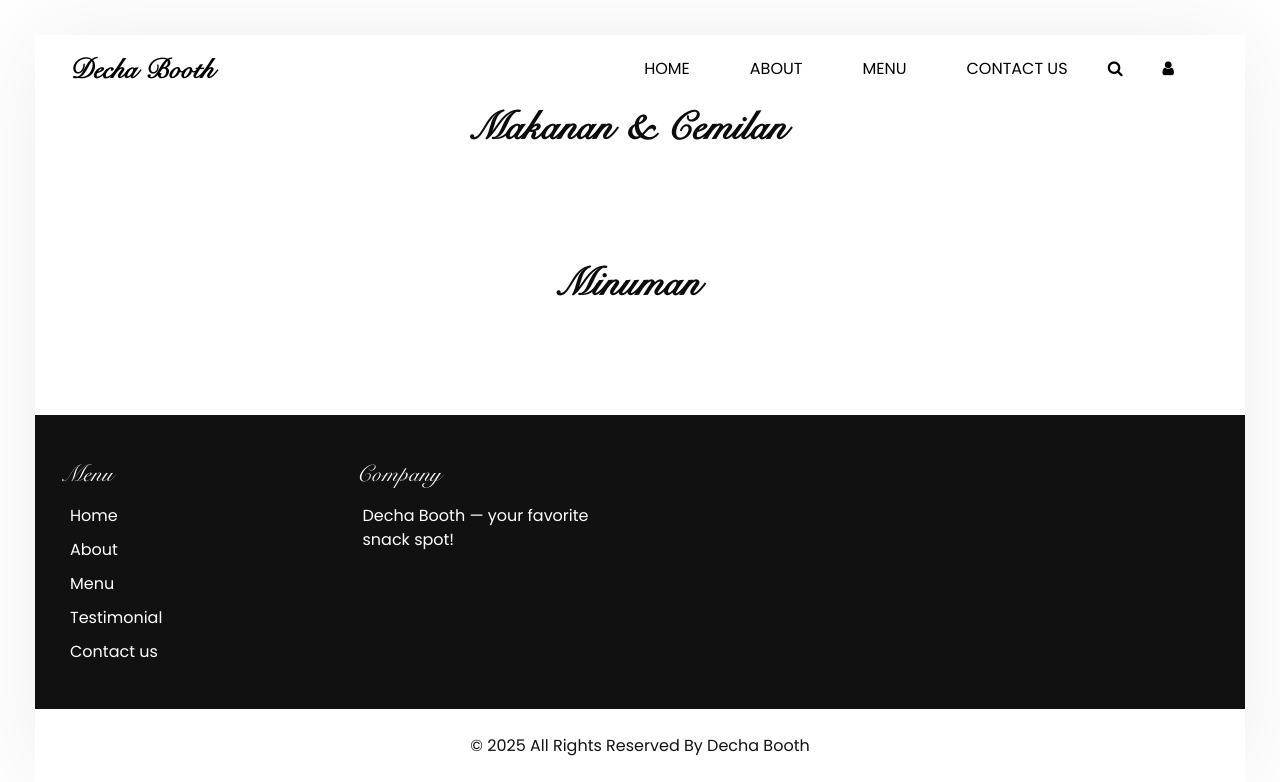
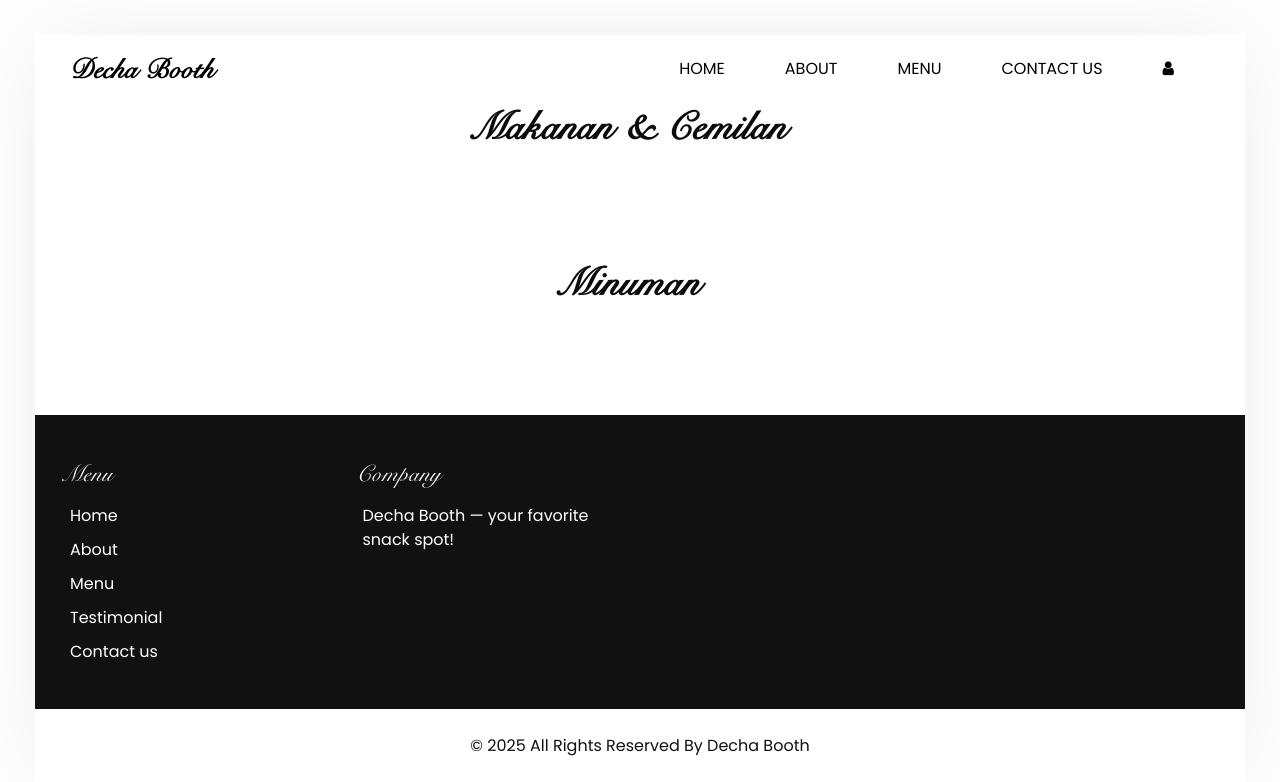
Before and after one commit to fauzifzifi/dechabooth, a PHP site: page /menu.php in a window 1280 px wide. Shown: the top 782 px of the page. Run offline with PHP 8.4, Linux system fonts and the light colour scheme; data that the repository does not hold is empty; some libraries are stand-ins or nearby versions.

Commit message:
Update menu.php

```diff
--- a/menu.php
+++ b/menu.php
@@ -48,11 +48,6 @@
                 <li class="nav-item"><a class="nav-link" href="contact.html">Contact Us</a></li>
               </ul>
               <div class="quote_btn-container">
-                <form class="form-inline">
-                  <button class="btn my-2 my-sm-0 nav_search-btn" type="submit">
-                    <i class="fa fa-search" aria-hidden="true"></i>
-                  </button>
-                </form>
                 <a href=""><i class="fa fa-user" aria-hidden="true"></i></a>
               </div>
             </div>
```
